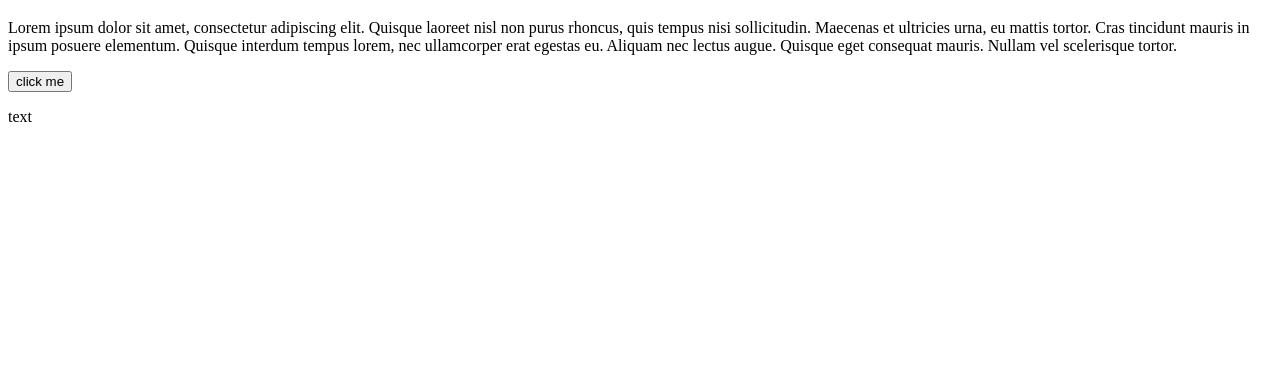
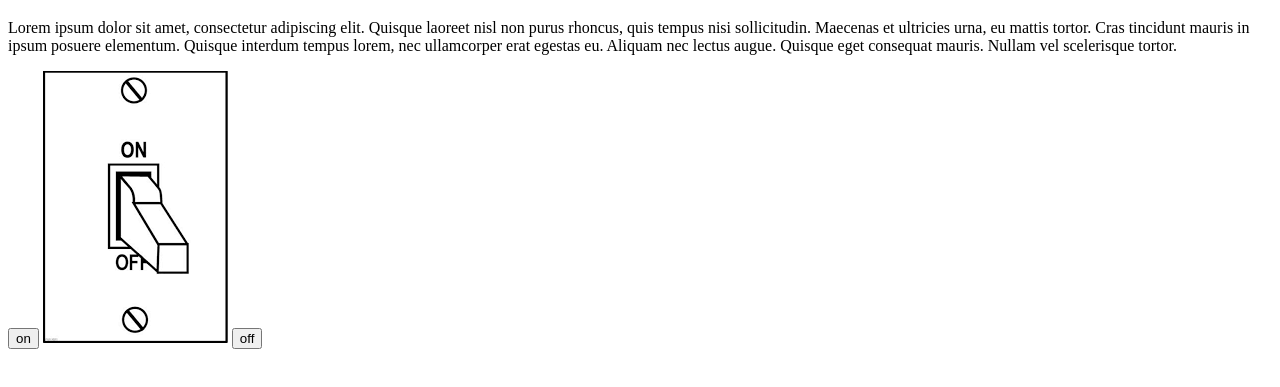
Before and after one commit to dingowizard/webpage, a plain HTML site: page index.html in a window 1280 px wide. Shown: the part 61-448 px from the top of the page. Drawn offline with Linux system fonts and the light colour scheme.

Commit message:
added images and on/off buttons

```diff
--- a/index.html
+++ b/index.html
@@ -4,7 +4,8 @@
     <body>
         <h1>Lorem ipsum ...</h1>
         <p>Lorem ipsum dolor sit amet, consectetur adipiscing elit. Quisque laoreet nisl non purus rhoncus, quis tempus nisi sollicitudin. Maecenas et ultricies urna, eu mattis tortor. Cras tincidunt mauris in ipsum posuere elementum. Quisque interdum tempus lorem, nec ullamcorper erat egestas eu. Aliquam nec lectus augue. Quisque eget consequat mauris. Nullam vel scelerisque tortor.</p>
-        <button type="button" onclick="document.getElementById('demo').innerHTML = 'you clicked me!'">click me</button>
-        <p id="demo" >text</p>
+        <button type="button" onclick="document.getElementById('switchImage').src = 'on.png'">on</button>
+        <img id="switchImage" src="off.png" >
+        <button type="button" onclick="document.getElementById('switchImage').src = 'off.png'">off</button>
     </body>
 </html>
```
Also changed, not shown: off.png (added), on.png (added).
